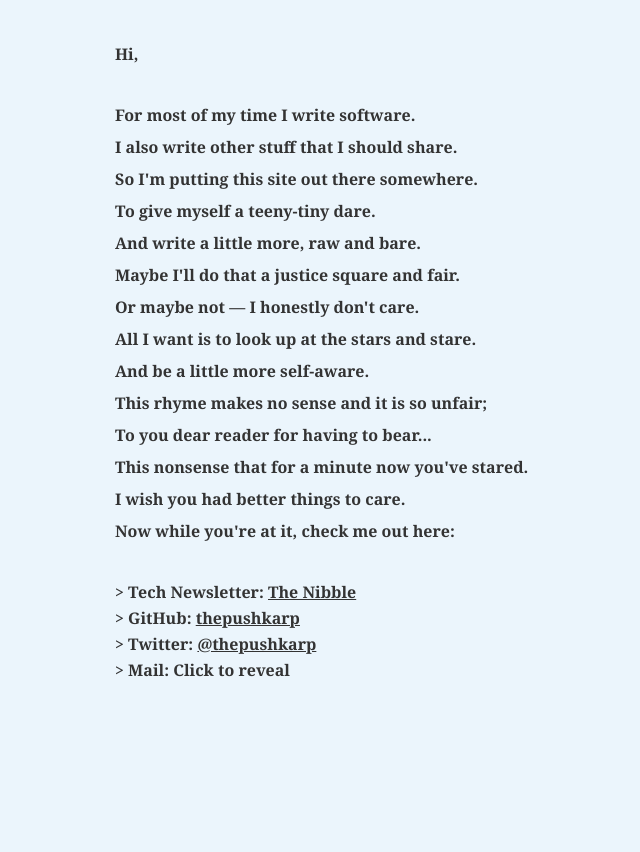
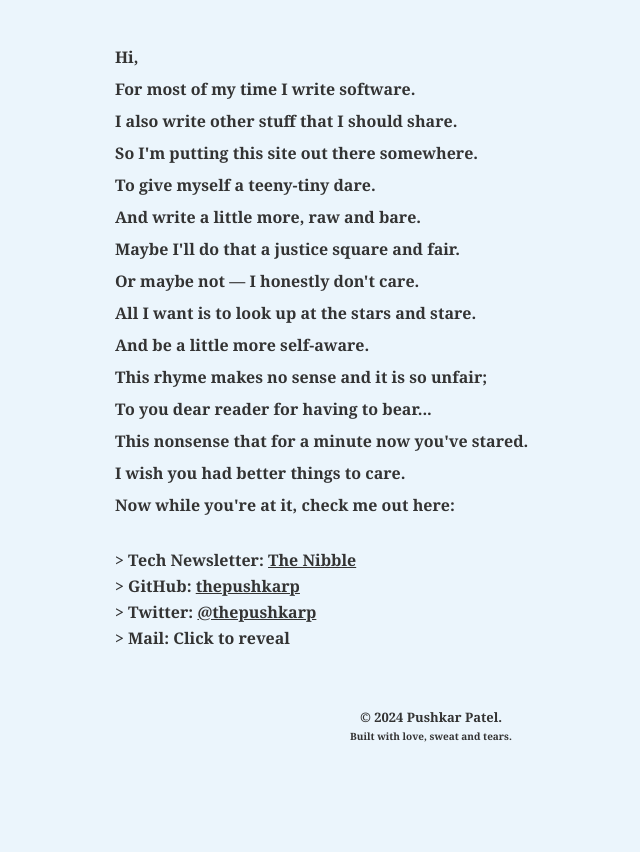
Before and after one commit to thepushkarp/thepushkarp-site, a Gatsby site: page / in a window 1280 px wide. Shown: the part 100-952 px from the top of the page, without its empty margins (209-849 px from the left). After the commit the page ends 884 px from the top, so only its background shows below. Built offline with nearby package versions, Linux system fonts and the light colour scheme; Gatsby itself is replaced by a stand-in of ours; a web font is replaced by a local one.

Commit message:
remove unused browser detection and simplify styling

```diff
--- a/src/components/layout/layout.js
+++ b/src/components/layout/layout.js
@@ -1,7 +1,5 @@
 import * as React from 'react';
 import { Link } from 'gatsby';
-
-import { isBrowser } from '../../common/utils';
 
 import * as styles from './layout.module.css';
 
@@ -24,20 +22,12 @@ const Layout = ({ location, title, children }) => {
     );
   }
 
-  var footerPaddingTop = 0;
-  if (isBrowser()) {
-    footerPaddingTop = 0.6 * window.innerHeight;
-  }
-
   return (
     <div className={styles.globalWrapper} data-is-root-path={isRootPath}>
       <header className={styles.globalHeader}>{header}</header>
       <main>{children}</main>
       <footer className={styles.globalFooter}>
-        <div
-          style={{ paddingTop: footerPaddingTop }}
-          className={styles.footerContentContainer}
-        >
+        <div className={styles.footerContentContainer}>
           <p className={styles.footerContent}>
             © {new Date().getFullYear()} Pushkar Patel.
             <br />
--- a/src/pages/index.js
+++ b/src/pages/index.js
@@ -23,9 +23,10 @@ const BlogIndex = ({ data, location }) => {
 
   return (
     <Layout location={location} title={siteTitle}>
-      <p>Hi,</p>
-      <p className={`${styles.para}`}>
+      <p className={styles.para}>
         <span className={styles.prose}>
+          Hi,
+          <br />
           For most of my time {device === 'mobile' && <br />}I write software.
           <br />I also write other stuff {device === 'mobile' && <br />} that I
           should share.
@@ -64,8 +65,7 @@ const BlogIndex = ({ data, location }) => {
           Now while you're at it, {device === 'mobile' && <br />}
           check me out here:
         </span>
-      </p>
-      <p className={styles.para}>
+        <br />
         <span>
           &gt; Tech Newsletter:{' '}
           <a
--- a/src/pages/pages.module.css
+++ b/src/pages/pages.module.css
@@ -12,6 +12,5 @@
 
 .prose {
   display: inline-block;
-  /* line height */
   line-height: 2;
 }
```
